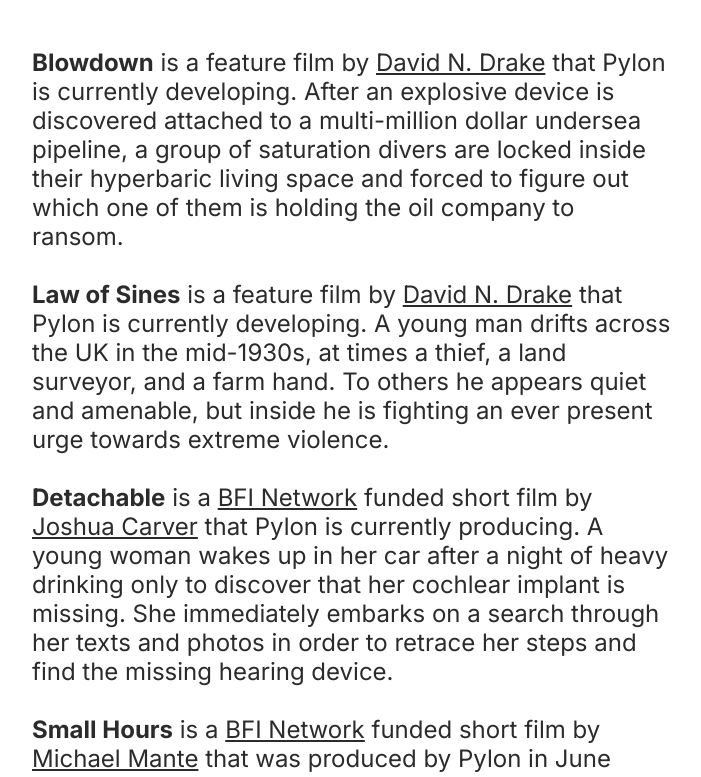
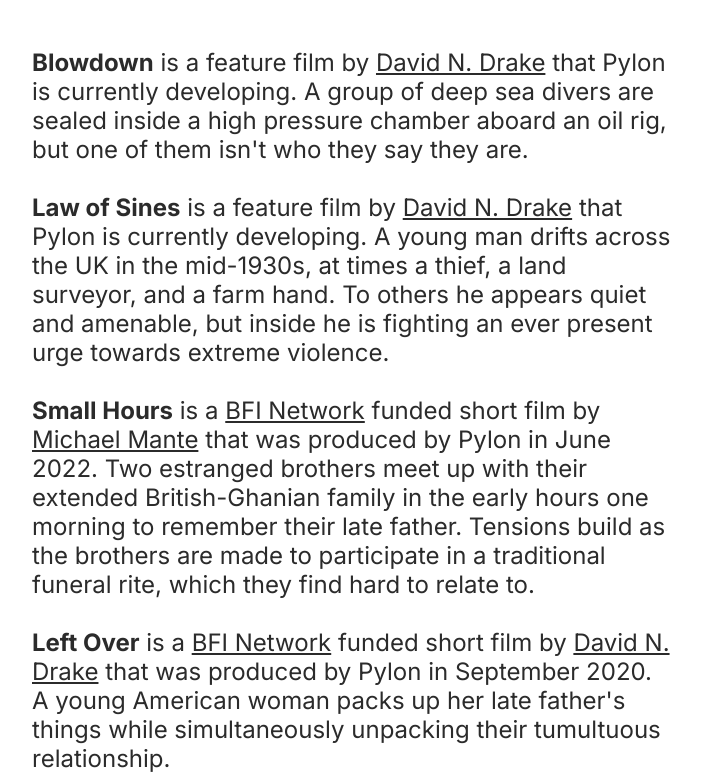
Before and after one commit to 5tu/pylon, a plain HTML site: page slate2.html in a window 1280 px wide. Shown: the top 777 px of the page, without its empty margins (288-989 px from the left). Drawn offline with Linux system fonts and the light colour scheme.

Commit message:
remove Detachable, update Blowdown

```diff
--- a/slate2.html
+++ b/slate2.html
@@ -19,19 +19,12 @@
     <div class="flex-text-content">
         <div class="blurb">
             <b>Blowdown</b> is a feature film by <a href="https://www.daviddrake.co.uk/">David N. Drake</a> that Pylon
-            is currently developing. After an explosive device is discovered attached to a multi-million dollar undersea pipeline, a group of
-            saturation divers are locked inside their hyperbaric living space and forced to figure out which one of them
-            is holding the oil company to ransom.
+            is currently developing. A group of deep sea divers are sealed inside a high pressure chamber aboard an oil rig, but one of them isn't who they say they are.
             <br><br>
             <b>Law of Sines</b> is a feature film by <a href="https://www.daviddrake.co.uk/">David N. Drake</a> that
             Pylon is currently developing. A young man drifts across the UK in the mid-1930s, at times a thief, a land surveyor, and a farm hand. To
             others he appears quiet and amenable, but inside he is fighting an ever present urge towards extreme
             violence.
-            <br><br>
-            <b>Detachable</b> is a <a href="https://network.bfi.org.uk/">BFI Network</a> funded short film by <a
-                href="https://www.joshuacarver.co.uk/">Joshua Carver</a> that Pylon is currently producing. A young woman wakes up in her car after a night of heavy drinking only to discover that her cochlear implant
-            is missing. She immediately embarks on a search through her texts and photos in order to retrace her steps
-            and find the missing hearing device.
             <br><br>
             <b>Small Hours</b> is a <a href="https://network.bfi.org.uk/">BFI Network</a> funded short film by <a
                 href="https://www.instagram.com/michaelmante_/?hl=en">Michael Mante</a> that was produced by Pylon in
```
